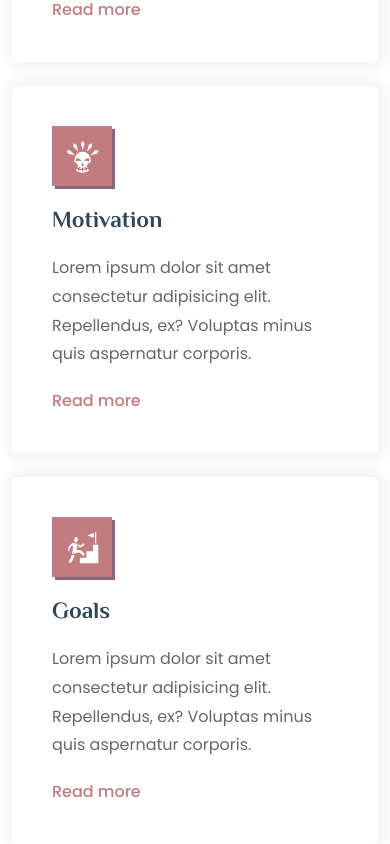
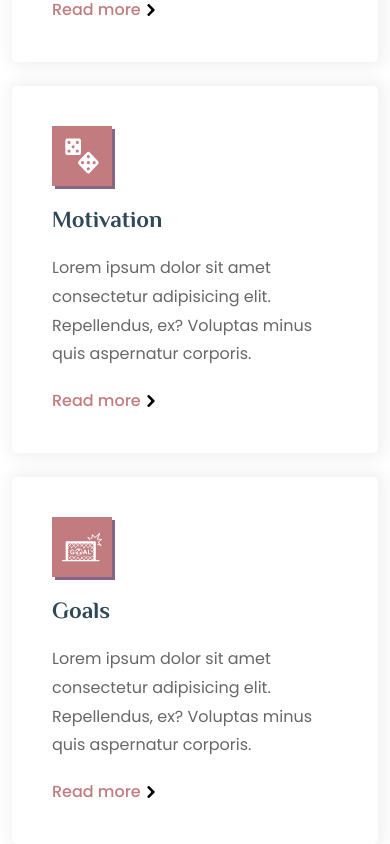
Before and after one commit to foysalimran/wonted-react, a React (Create React App) app: page /v2 in a window 390 px wide. Shown: the part 1820-2664 px from the top of the page. Built offline with nearby package versions, Linux system fonts and the light colour scheme.

Commit message:
achive version 2 data create

```diff
--- a/src/assets/sass/components/_achive.scss
+++ b/src/assets/sass/components/_achive.scss
@@ -89,7 +89,7 @@
 }
 // Achieve 02
 .achivev2 {
-  [class*="__item"] {
+  &__item {
     padding: 35px;
     border-radius: 5px;
     background: $color-light;
@@ -104,15 +104,17 @@
     p {
       margin: 20px 0;
     }
+
+
   }
-  &__item {
-    &-2 {
+  &__items{
+    &:nth-child(2) .achivev2__item{
       margin-top: -70px;
           @include respond(laptop) {
             margin-top: 0;
           }
     }
-    &-3 {
+    &:nth-child(3) .achivev2__item{
       margin-top: -135px;
           @include respond(laptop) {
             margin-top: 0;
@@ -120,6 +122,7 @@
     }
   }
 }
+
 // Achieve 03
 .achieve3 {
   &__item {
--- a/src/components/achievev2.js
+++ b/src/components/achievev2.js
@@ -2,11 +2,11 @@
 import React from "react";
 import { ImBook } from "react-icons/im";
 import { GiHappySkull, GiStairsGoal } from "react-icons/gi"
-// import data from "../data/achieve.json";
+import data from "../data/achieve.json";
 
 const AchieveV2 = () => {
+  const {achivev2} = data
   return (
-    // <!-- ========== Benefits section start ========== -->
     <section id="benefits" className="achivev2 section-padding">
       <div className="container">
         <div className="row">
@@ -18,7 +18,7 @@ const AchieveV2 = () => {
                 data-aos-duration="1000"
                 data-aos-delay="150"
               >
-                What you'll achieve by this book
+               {achivev2.title}
               </h2>
               <p
                 className="text-muted mb-5 fs-5"
@@ -26,82 +26,37 @@ const AchieveV2 = () => {
                 data-aos-duration="1000"
                 data-aos-delay="200"
               >
-                Lorem ipsum dolor sit amet, consectetuer laoreet dolore magna.
+                {achivev2.description}
               </p>
             </div>
           </div>
         </div>
         <div className="row justify-content-center">
-          {/* <!-- benefits items start --> */}
-          <div
-            className="col-md-6 col-lg-4 mb-4 mb-lg-0"
+          {achivev2.achieveItem?.map((data, i) => (
+         <div key={i}
+         className="col-md-6 col-lg-4 mb-4 mb-lg-0 achivev2__items"
          data-aos="fade-up"
          data-aos-duration="1000"
          data-aos-delay="200"
        >
          <div className="achivev2__item h-100 translateEffect1">
            <div className="achieve__icon m-20px-b">
-              <ImBook />
+           <img className="img-fluid"src={data.icon} alt="icon" width="40" height="40" />
            </div>
-              <h3 className="m-15px-b">Experience</h3>
+           <h3 className="m-15px-b">{data.title}</h3>
            <p>
-                Lorem ipsum dolor sit amet consectetur adipisicing elit.
-                Repellendus, ex? Voluptas minus quis aspernatur corporis.
+             {data.description}
            </p>
            <a href="#" className="link">
-                Read more<i className="icofont-rounded-right"></i>
+            {data.linkBtn}  <img className="img-fluid"src={data.btnIcon} alt="icon" width="20" height="20" />
            </a>
          </div>
        </div>
-          {/* <!-- benefits items end --> */}
-          {/* <!-- benefits items start --> */}
-          <div
-            className="col-md-6 col-lg-4 mb-4 mb-lg-0"
-            data-aos="fade-up"
-            data-aos-duration="1000"
-            data-aos-delay="300"
-          >
-            <div className="achivev2__item-2 h-100 translateEffect1">
-              <div className="achieve__icon m-20px-b">
-              <GiHappySkull />
-              </div>
-              <h3 className="m-15px-b">Motivation</h3>
-              <p>
-                Lorem ipsum dolor sit amet consectetur adipisicing elit.
-                Repellendus, ex? Voluptas minus quis aspernatur corporis.
-              </p>
-              <a href="#" className="link">
-                Read more<i className="icofont-rounded-right"></i>
-              </a>
-            </div>
-          </div>
-          {/* <!-- benefits items end --> */}
-          {/* <!-- benefits items start --> */}
-          <div
-            className="col-md-6 col-lg-4"
-            data-aos="fade-up"
-            data-aos-duration="1000"
-            data-aos-delay="400"
-          >
-            <div className="achivev2__item-3 h-100 translateEffect1">
-              <div className="achieve__icon m-20px-b">
-                <GiStairsGoal />
-              </div>
-              <h3 className="m-15px-b">Goals</h3>
-              <p>
-                Lorem ipsum dolor sit amet consectetur adipisicing elit.
-                Repellendus, ex? Voluptas minus quis aspernatur corporis.
-              </p>
-              <a href="#" className="link">
-                Read more<i className="icofont-rounded-right"></i>
-              </a>
-            </div>
-          </div>
-          {/* <!-- benefits items end --> */}
+          ))}
+
         </div>
       </div>
     </section>
-    // <!-- ========== Benefits section end ========== -->
   );
 };
 
--- a/src/components/heroV2.js
+++ b/src/components/heroV2.js
@@ -1,10 +1,10 @@
 import React from 'react';
-import heroImg from '../assets/images/book2.png'
 
-import data from "../data/herov2.json"
+import data from "../data/herov1.json"
 
 const HeroV2 = () => {
   const {herov2} = data;
+
     return (
         <section
         id="hero"
--- a/src/data/achieve.json
+++ b/src/data/achieve.json
@@ -30,5 +30,37 @@
             }
         ]
 
+    },
+    "achivev2":{
+        "title": "What you'll achieve by this book",
+        "description": "Lorem ipsum dolor sit amet, consectetuer laoreet dolore magna.",
+        "achieveItem": [
+            {
+                "id": 1,
+                "icon": "assets/icons/ebook.svg",
+                "title": "Experience",
+                "description": "Lorem ipsum dolor sit amet consectetur adipisicing elit. Repellendus, ex? Voluptas minus quis aspernatur corporis.",
+                "linkBtn": "Read more",
+                "btnIcon" : "assets/icons/right-arrow.svg"
+            },
+            {
+                "id": 1,
+                "icon": "assets/icons/dice-multiple.svg",
+                "title": "Motivation",
+                "description": "Lorem ipsum dolor sit amet consectetur adipisicing elit. Repellendus, ex? Voluptas minus quis aspernatur corporis.",
+                "linkBtn": "Read more",
+                "btnIcon" : "assets/icons/right-arrow.svg"
+            },
+            {
+                "id": 1,
+                "icon": "assets/icons/goal.svg",
+                "title": "Goals",
+                "description": "Lorem ipsum dolor sit amet consectetur adipisicing elit. Repellendus, ex? Voluptas minus quis aspernatur corporis.",
+                "linkBtn": "Read more",
+                "btnIcon" : "assets/icons/right-arrow.svg"
+            }
+
+        ]
+
     }
 }
--- a/src/data/herov1.json
+++ b/src/data/herov1.json
@@ -6,5 +6,14 @@
         "image": "assets/images/hero.png",
         "tagTitle": "NY",
         "tagText": "best seller"
+    },
+
+    "herov2": {
+        "title": "Read More And Make Success The Result Of Perfection.",
+        "description": "Lorem ipsum dolor sit, amet consectetur adipisicing elit. Ad harum quibusdam, assumenda quia explicabo.",
+        "image": "assets/images/book2.png",
+        "buyBtn": "Buy Now",
+        "aboutBtn": "About Book"
     }
+
 }
--- a/src/data/herov2.json
+++ /dev/null
@@ -1,9 +0,0 @@
-{
-    "herov2": {
-        "title": "Read More And Make Success The Result Of Perfection.",
-        "description": "Lorem ipsum dolor sit, amet consectetur adipisicing elit. Ad harum quibusdam, assumenda quia explicabo.",
-        "image": "assets/images/book2.png",
-        "buyBtn": "Buy Now",
-        "aboutBtn": "About Book"
-    }
-}
```
Also changed, not shown: public/assets/icons/right-arrow.svg (added). Lines whose indentation alone changed are shown as unchanged.
